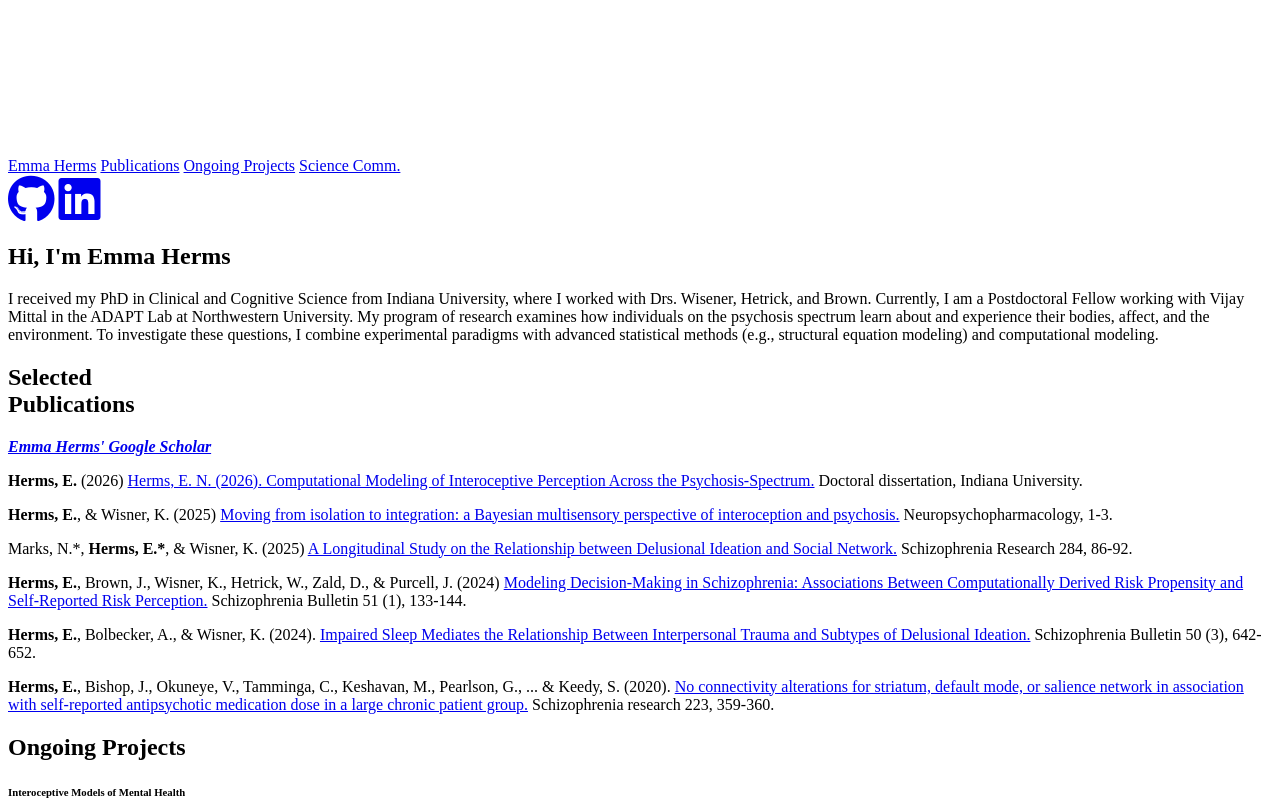
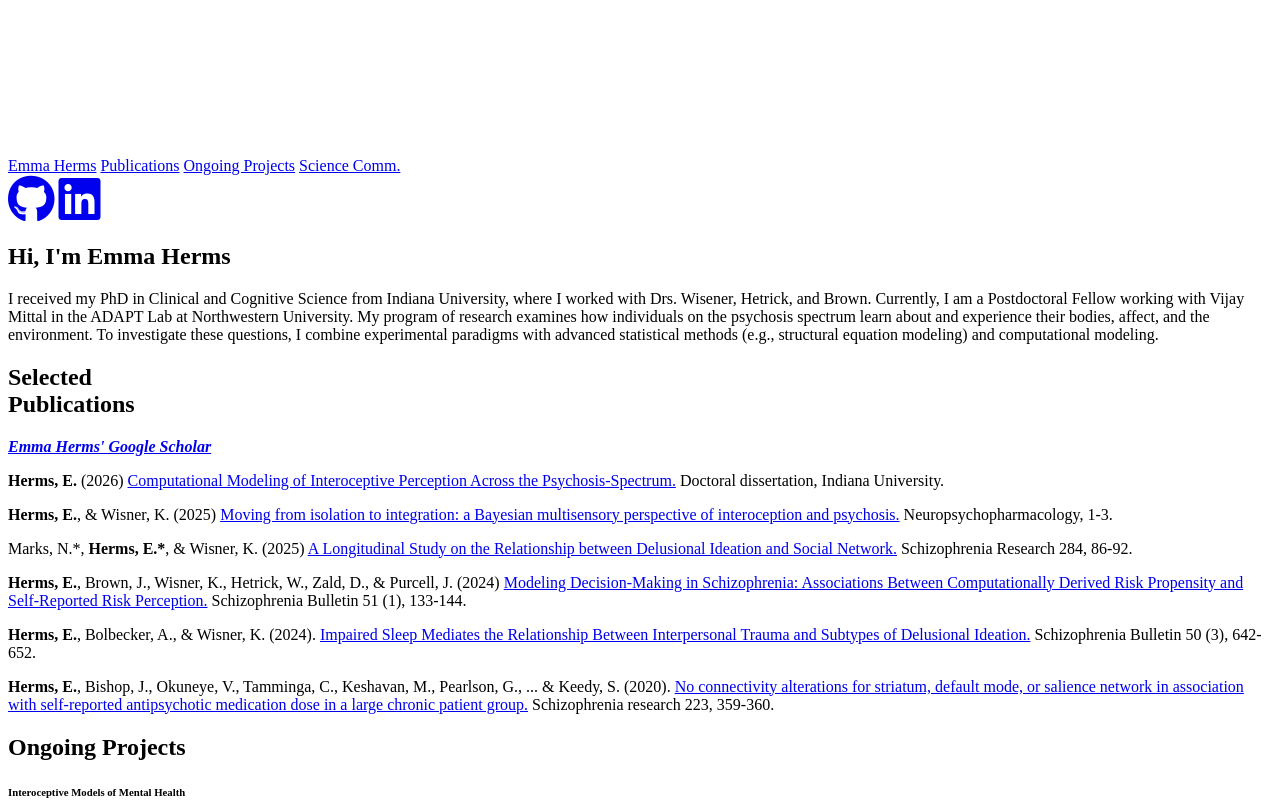
Before and after one commit to hermanator608/emma-portfolio, a website: page src/index.html in a window 1280 px wide. Shown: the part 5-806 px from the top of the page. Drawn offline with Linux system fonts and the light colour scheme.

Commit message:
updated publications section

```diff
--- a/src/index.html
+++ b/src/index.html
@@ -76,7 +76,7 @@
               <a
                 href="https://www.proquest.com/openview/b8bf6835bfde9aff34cffca1f6af2892/1.pdf?pq-origsite=gscholar&cbl=18750&diss=y"
                 target="_blank"
-                >Herms, E. N. (2026). Computational Modeling of Interoceptive Perception Across the Psychosis-Spectrum.</a
+                >Computational Modeling of Interoceptive Perception Across the Psychosis-Spectrum.</a
               >
               Doctoral dissertation, Indiana University.
             </p>
```
